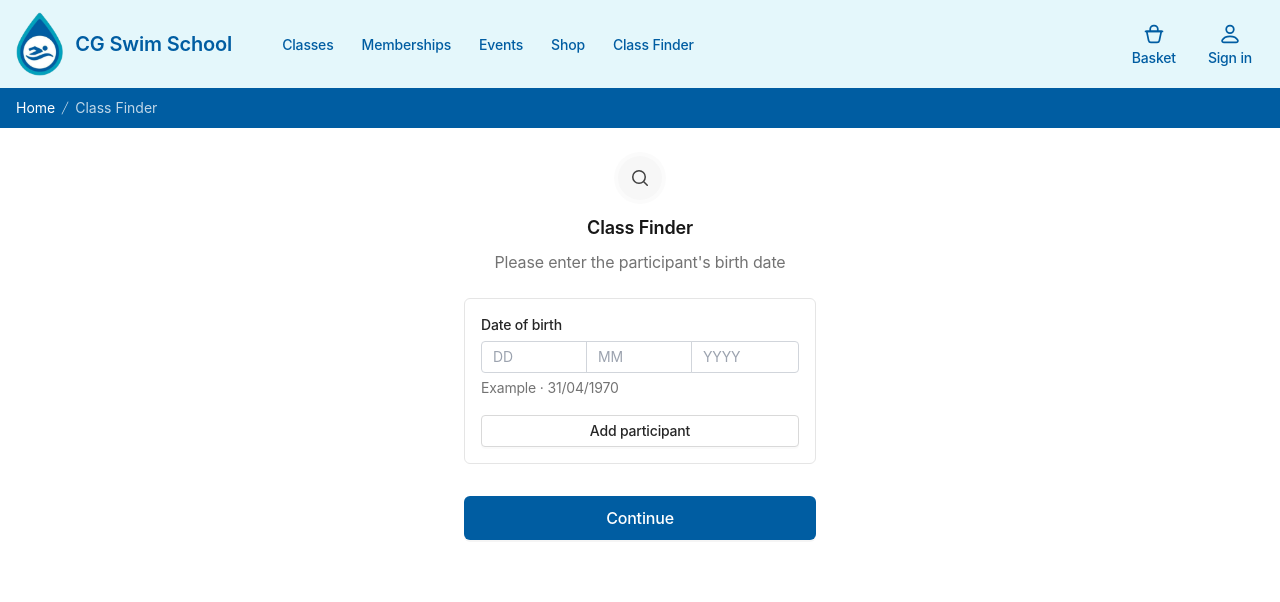
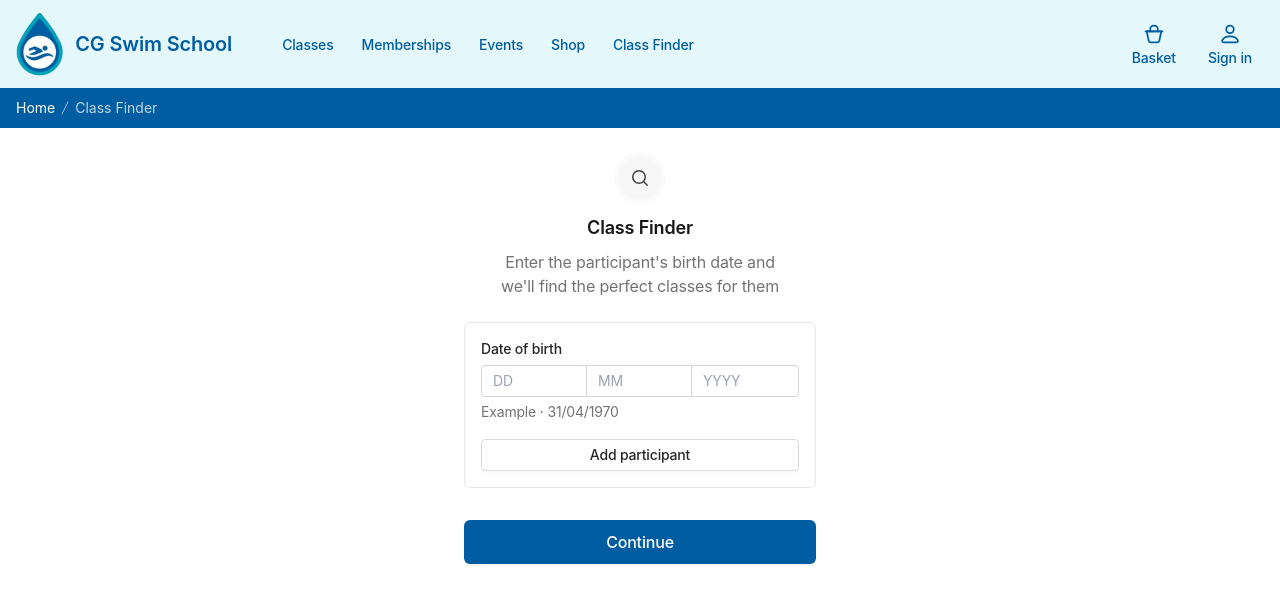
Before and after one commit to 2ne/shop, a React (Vite) app: page /Finder in a window 1280 px wide. Shown: the top 602 px of the page. Built offline with nearby package versions, Linux system fonts and the light colour scheme.

Commit message:
Update finder.tsx

```diff
--- a/src/components/finder/finder.tsx
+++ b/src/components/finder/finder.tsx
@@ -26,7 +26,7 @@ const Finder: React.FC = () => {
       <div className="lg:text-center">
         <CheckoutStepHeader
           title="Class Finder"
-          subtitle="Please enter the participant's birth date"
+          subtitle="Enter the participant's birth date and we'll find the perfect classes for them"
           icon={
             <svg width="24" height="24" fill="none" viewBox="0 0 24 24">
               <path
```
